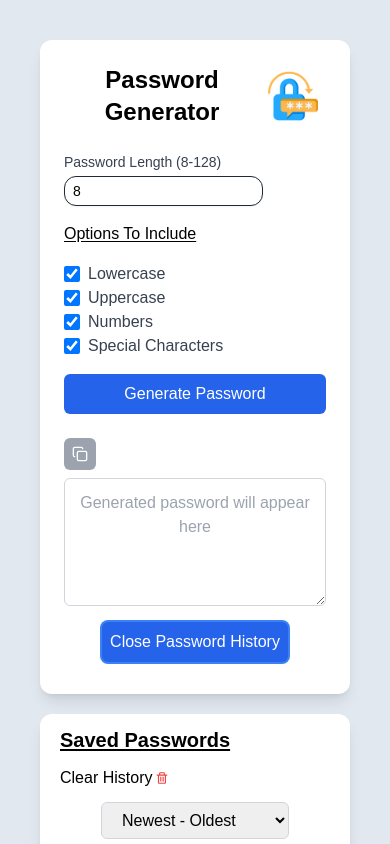
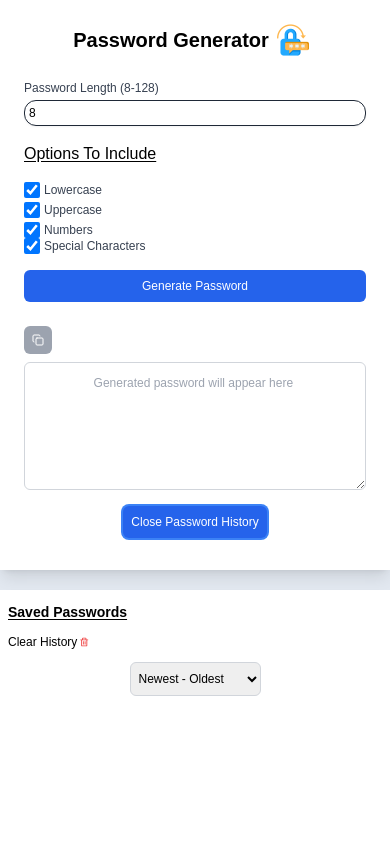
Before and after one commit to Amirlasalle/password-generator, a Next.js app in the folder password-generator/: page / in a window 390 px wide. Both pictures are taken after a click on the button "Show Password History". Shown: the top 844 px of the page. Built offline with nearby package versions, Linux system fonts and the light colour scheme.

Commit message:
fixed up styling for xxs screen size.

```diff
--- a/password-generator/app/layout.tsx
+++ b/password-generator/app/layout.tsx
@@ -26,7 +26,7 @@ export default function RootLayout({
   return (
     <html lang="en">
       <body
-        className={`${geistSans.variable} ${geistMono.variable} p-10 antialiased bg-slate-200 flex flex-col items-center justify-start w-screen min-h-screen text-black` }
+        className={`${geistSans.variable} ${geistMono.variable} p-10 xs:p-0 antialiased bg-slate-200 flex flex-col items-center justify-start w-screen min-h-screen text-black` }
       >
         {children}
       </body>
--- a/password-generator/app/page.tsx
+++ b/password-generator/app/page.tsx
@@ -140,16 +140,16 @@ const PasswordGeneratorForm = () => {
   };
 
   return (
-    <div className="w-screen min-h-dvh px-10 flex flex-col items-center justify-start">
-      <div className="max-w-2xl mx-auto p-6 bg-white w-full shadow-lg rounded-xl">
+    <div className="w-screen min-h-dvh px-10 xxs:px-0 flex flex-col items-center justify-start">
+      <div className="max-w-2xl mx-auto p-6 bg-white w-full shadow-lg rounded-xl xxs:rounded-none xxs:mx-0">
         <div className="w-full inline-flex justify-center items-center mb-6">
-          <h1 className="text-2xl font-bold text-center">Password Generator</h1>
+          <h1 className="text-2xl xxs:text-xl font-bold text-center">Password Generator</h1>
           <Image
             src="/images/reset-password.webp"
             alt="lock"
             width={50}
             height={50}
-            className="mx-2"
+            className="mx-2 xxs:size-8"
           />
         </div>
         <form
@@ -159,17 +159,17 @@ const PasswordGeneratorForm = () => {
           }}
           className="space-y-4 flex flex-col items-start justify-start"
         >
-          <div>
+          <div className="flex flex-col w-full items-start justify-center">
             <label
               htmlFor="length"
-              className="block text-sm font-medium text-gray-700"
+              className="text-sm xxs:text-xs font-medium text-gray-700 flex w-full items-center xs:justify-start xsmin:justify-center"
             >
               Password Length (8-128)
             </label>
             <input
               type="number"
               id="length"
-              className="mt-1 w-fit rounded-xl border border-gray-800 px-2 py-1 shadow-sm focus:border-blue-500 focus:ring-blue-500 sm:text-sm"
+              className="flex items-center justify-start mt-1 w-fit xxs:w-full rounded-xl border border-gray-800 px-2 py-1 xxs:px-1 shadow-sm focus:border-blue-500 focus:ring-blue-500 sm:text-sm xxs:text-xs"
               // value={length}
               // onChange={(e) => setLength(Number(e.target.value))}
               value={length}
@@ -186,22 +186,22 @@ const PasswordGeneratorForm = () => {
                 type="checkbox"
                 checked={includeLower}
                 onChange={(e) => setIncludeLower(e.target.checked)}
-                className="h-4 w-4 text-blue-600 border-gray-300 rounded"
+                className="h-4 w-4 xxs:text-xs blue-600 border-gray-300 rounded"
               />
-              <p className="mx-2 text-gray-700">Lowercase</p>
+              <p className="mx-2 xxs:mx-1 xxs:text-xs text-gray-700">Lowercase</p>
             </label>
-            <label className="flex items-center justify-start">
+            <label className="flex items-center justify-start xxs:mt-1">
               <input
                 type="checkbox"
                 checked={includeUpper}
                 onChange={(e) => setIncludeUpper(e.target.checked)}
-                className="h-4 w-4 text-blue-600 border-gray-300 rounded"
+                className="h-4 w-4 text-blue-600 border-gray-300 xxs:text-xs rounded"
               />
-              <span className="mx-2 text-gray-700">Uppercase</span>
+              <span className="mx-2 xxs:mx-1 xxs:text-xs text-gray-700">Uppercase</span>
             </label>
           </div>
 
-          <div className="flex sm:flex-col items-start justify-center sm:!mt-0 smmin:space-x-4">
+          <div className="flex sm:flex-col items-start justify-center sm:!mt-1 smmin:space-x-4 xxs:text-xs">
             <label className="flex items-center justify-start">
               <input
                 type="checkbox"
@@ -209,7 +209,7 @@ const PasswordGeneratorForm = () => {
                 onChange={(e) => setIncludeNumbers(e.target.checked)}
                 className="h-4 w-4 text-blue-600 border-gray-300 rounded"
               />
-              <span className="mx-2 text-gray-700">Numbers</span>
+              <span className="mx-2 xxs:mx-1 text-gray-700">Numbers</span>
             </label>
             <label className="flex items-center justify-start">
               <input
@@ -218,13 +218,15 @@ const PasswordGeneratorForm = () => {
                 onChange={(e) => setIncludeSpecial(e.target.checked)}
                 className="h-4 w-4 text-blue-600 border-gray-300 rounded"
               />
-              <span className="mx-2 text-gray-700">Special Characters</span>
+              <span className="mx-2 xxs:mx-1 text-gray-700">
+                Special Characters
+              </span>
             </label>
           </div>
 
           <button
             type="submit"
-            className="w-full px-4 py-2 text-white bg-blue-600 rounded-md hover:bg-blue-700 focus:ring-2 focus:ring-blue-500"
+            className="w-full px-4 py-2 xxs:px-1 text-white bg-blue-600 rounded-md hover:bg-blue-700 focus:ring-2 focus:ring-blue-500 xxs:text-xs"
           >
             Generate Password
           </button>
@@ -233,16 +235,20 @@ const PasswordGeneratorForm = () => {
           <textarea
             readOnly
             value={password}
-            className="w-full min-h-32 h-32 p-3 border border-gray-300 rounded-md sm:order-2 flex items-center justify-center text-center"
-            placeholder="Generated password will appear here"
+            className="w-full min-h-32 h-32 p-3 border border-gray-300 rounded-md sm:order-2 flex items-center justify-center text-center xxs:text-xs"
+            placeholder="Generated password will appear here "
           />
-          <div className="flex items-start justify-between">
-            {copied ? <p className="mx-2 order-3 smmin:hidden">Copied</p> : ""}
+          <div className="flex items-start justify-between xxs:text-xs">
+            {copied ? (
+              <p className="mx-2 xxs:mx-1 order-3 smmin:hidden">Copied</p>
+            ) : (
+              ""
+            )}
             <button
               type="button"
               onClick={copyToClipboard}
               disabled={!password}
-              className={`p-2 rounded-md smmin:ml-2 sm:mb-2 sm:order-1 text-white ${
+              className={`p-2 rounded-md smmin:ml-2 xxs:text-xs sm:mb-2 sm:order-1 text-white ${
                 password
                   ? "bg-blue-600 cursor-pointer hover:bg-blue-700 focus:ring-2 focus:ring-blue-500"
                   : "bg-gray-400 cursor-default"
@@ -256,13 +262,13 @@ const PasswordGeneratorForm = () => {
             </button>
           </div>
         </div>
-        <div className="flex flex-col items-center justify-center pt-4">
+        <div className="flex flex-col items-center justify-center xxs:text-xs pt-4">
           <button
             type="button"
             onClick={() => {
               setShowPasswords((prev) => !prev);
             }}
-            className={`p-2 rounded-md smmin:ml-2 sm:mb-2 sm:order-1 text-white bg-blue-600 cursor-pointer capitalize hover:bg-blue-700 focus:ring-2 focus:ring-blue-500`}
+            className={`p-2 rounded-md smmin:ml-2 sm:mb-2 sm:order-1 text-white bg-blue-600 cursor-pointer capitalize hover:bg-blue-700 xxs:text-xs focus:ring-2 focus:ring-blue-500`}
           >
             {showPasswords ? (
               <p>Close password history</p>
@@ -273,10 +279,10 @@ const PasswordGeneratorForm = () => {
         </div>
       </div>
       {showPasswords && (
-        <div className="w-full max-w-2xl h-72 flex flex-col items-center justify-center my-5 bg-white text-black overflow-hidden rounded-xl shadow-lg ">
-          <div className="w-full flex sm:flex-col items-center justify-between sm:items-start sm:justify-center px-5">
+        <div className="w-full max-w-2xl h-72 flex flex-col xxs:text-xs items-center justify-center my-5 xxs:mb-0 bg-white text-black overflow-hidden rounded-xl xxs:rounded-none shadow-lg ">
+          <div className="w-full flex sm:flex-col items-center justify-between sm:items-start sm:justify-center px-5 xxs:px-2">
             <div className="flex items-center justify-center">
-              <h3 className="capitalize text-xl font-semibold underline underline-offset-2 py-3 text-center">
+              <h3 className="capitalize text-xl font-semibold underline underline-offset-2 py-3 text-center xxs:text-sm">
                 Saved passwords
               </h3>
             </div>
@@ -297,7 +303,7 @@ const PasswordGeneratorForm = () => {
 
           <div className="w-full flex items-center justify-center py-3">
             <select
-              className="flex items-center justify-center px-4 py-2 rounded-md border border-gray-300 cursor-pointer"
+              className="flex items-center justify-center px-4 xxs:px-1 py-2 rounded-md border border-gray-300 cursor-pointer"
               value={selectedFilter}
               onChange={(e) => setSelectedFilter(e.target.value)}
             >
@@ -312,15 +318,15 @@ const PasswordGeneratorForm = () => {
             </select>
           </div>
 
-          <div className="w-full h-full flex flex-col items-center justify-start pb-5 bg-white text-black overflow-scroll">
-            <ul className="w-full flex flex-col items-center justify-start px-5 bg-white text-black">
+          <div className="w-full h-full flex flex-col items-center justify-start pb-5 bg-white text-black overflow-scrol l">
+            <ul className="w-full flex flex-col items-center justify-start px-5 xxs:px-1 bg-white text-black">
               {sortPasswords(savedPassword).map((passwordEntry, index) => (
                 <li
                   onClick={() =>
                     handlePasswordCopy(passwordEntry.password, index)
                   }
                   key={index}
-                  className="w-full h-full mb-2 cursor-pointer flex items-center justify-between hover:bg-slate-200 px-5 py-2 rounded-xl  hover:text-slate-500"
+                  className="w-full h-full mb-2 cursor-pointer flex items-center justify-between hover:bg-slate-200 px-5 xxs:px-2 py-2 rounded-xl  hover:text-slate-500"
                 >
                   <p className="w-1/2 break-words text-left">
                     {passwordEntry.password}
@@ -330,7 +336,7 @@ const PasswordGeneratorForm = () => {
                     onClick={() =>
                       handlePasswordCopy(passwordEntry.password, index)
                     }
-                    className={`p-2 ml-2 rounded-md smmin:ml-2 sm:mb-2 sm:order-1 text-white bg-blue-600 cursor-pointer capitalize hover:bg-blue-700 focus:ring-2 focus:ring-blue-500`}
+                    className={`p-2 ml-2 rounded-md smmin:ml-2 sm:order-1 text-white bg-blue-600 cursor-pointer capitalize hover:bg-blue-700 focus:ring-2 focus:ring-blue-500`}
                   >
                     {copiedIndex === index ? (
                       <LuCheck className="text-white" />
--- a/password-generator/tailwind.config.ts
+++ b/password-generator/tailwind.config.ts
@@ -35,6 +35,7 @@ export default {
 
       xs: { max: "479px" },
       // => @media (max-width: 479px) { ... }
+      xxs: { max: "430px" },
 
       "2xlmin": { min: "1535px" },
       // => @media (min-width: 1535px) { ... }
@@ -55,6 +56,8 @@ export default {
       // => @media (min-width: 639px) { ... }
 
       xsmin: { min: "479px" },
+      xxsmin: { min: "300px" },
+      // => @media (min-width: 430px) { ... }
     },
   },
   plugins: [],
```
